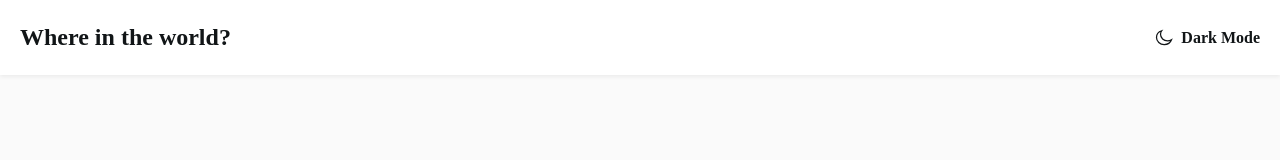
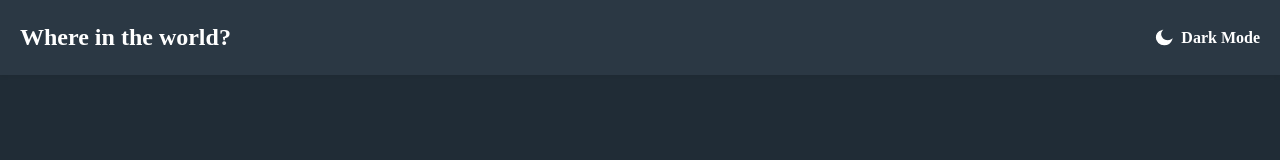
Before and after one commit to MuhammadabdullohOmadullo/countries, a plain HTML site: page index.html in a window 1280 px wide. Both pictures are taken after a click on the button "Dark Mode". Drawn offline with Linux system fonts and the light colour scheme.

Commit message:
Toggle dark-theme on site-header-thete-toggler click

```diff
--- a/css/styles.css
+++ b/css/styles.css
@@ -69,6 +69,8 @@ body {
   line-height: 16px;
   background: var(--body-bg);
   color: var(--text-color);
+  transition: background-color 0.4s ease,
+  color 0.4s ease;
 }
 
 img {
--- a/js/main.js
+++ b/js/main.js
@@ -0,0 +1,5 @@
+const elSiteThemeToggler = document.querySelector('.site-header-theme-toggler');
+
+elSiteThemeToggler.addEventListener('click', function () {
+document.body.classList.toggle('dark-mode');
+});
```
